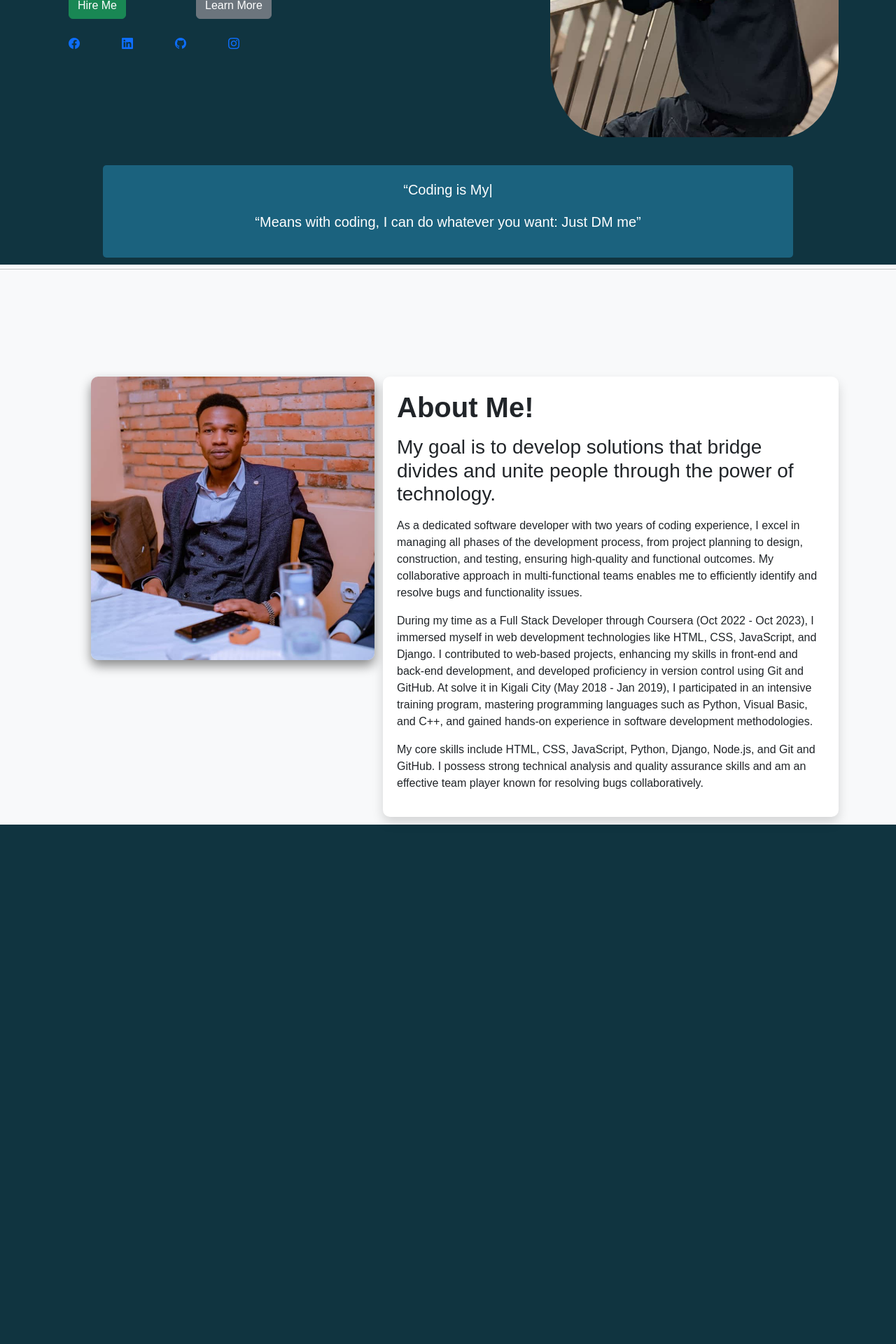
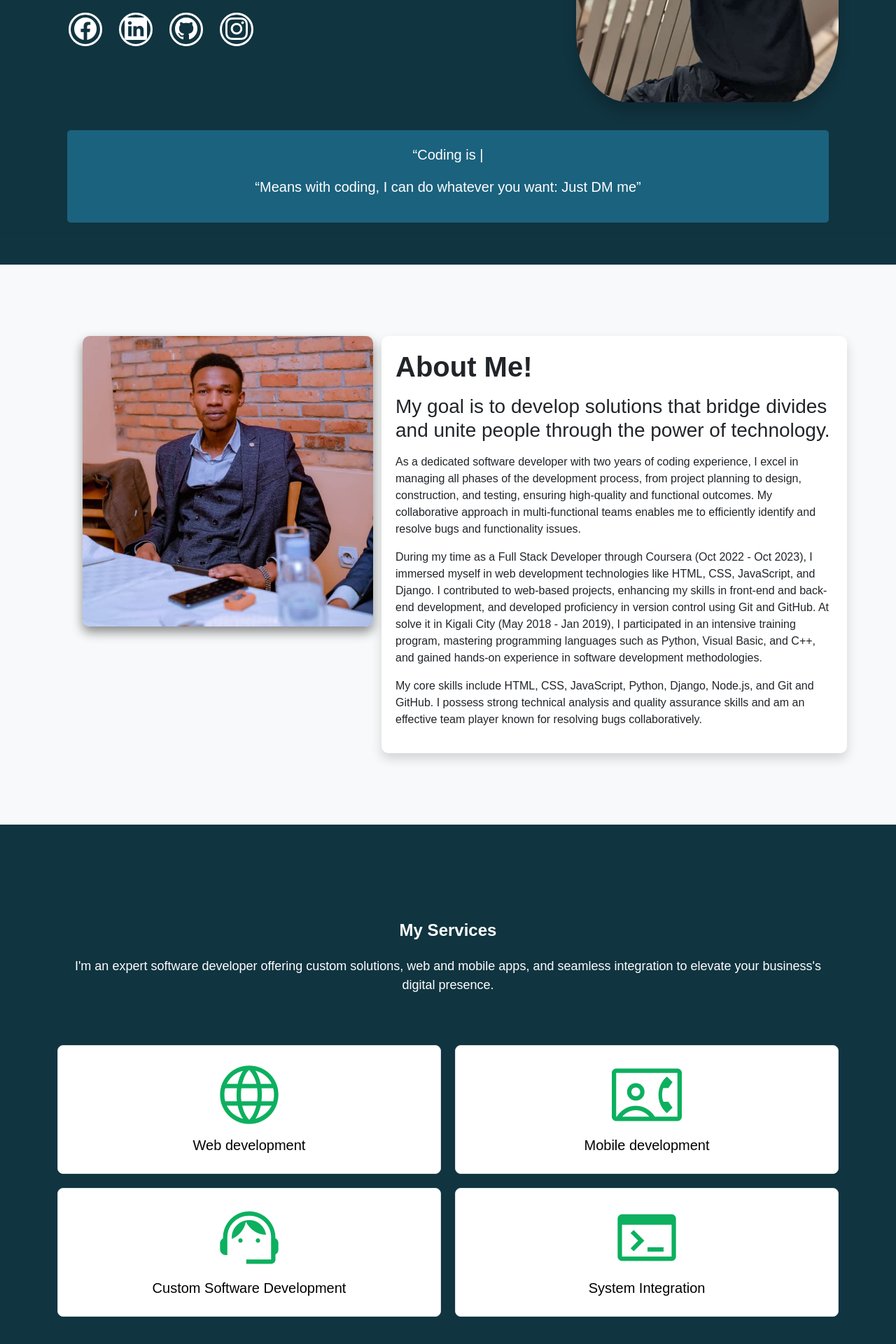
Before and after one commit to KABANOFESTO/Myprotofolio, a React (Vite) app: page / in a window 1280 px wide. Shown: the part 490-2410 px from the top of the page at 70% size. Before the commit the page ends 1688 px from the top, so only its background shows below. Built offline with nearby package versions, Linux system fonts and the light colour scheme; a web font is replaced by a local one.

Commit message:
ch-services

```diff
--- a/src/App.css
+++ b/src/App.css
@@ -1,4 +1,6 @@
 @import url("https://fonts.googleapis.com/css2?family=Playfair+Display:ital,wght@1,400;1,600;1,700&family=Poppins&family=Roboto&display=swap");
+
+@import 'https://fonts.googleapis.com/css2?family=Material+Symbols+Outlined:opsz,wght,FILL,GRAD@24,400,0,0';
 @import 'bootstrap/dist/css/bootstrap.min.css';
 @import 'bootstrap-icons/font/bootstrap-icons.css';
 /*boostrap-icons*/
--- a/src/CSS/style.css
+++ b/src/CSS/style.css
@@ -11,11 +11,6 @@
     background-color: #f8f9fa;
     height: 100vh;
 }
-
-.about-row {
-    margin: 120px auto;
-}
-
 
 .image img {
     max-width: 100%;
--- a/src/Components/Home.jsx
+++ b/src/Components/Home.jsx
@@ -1,11 +1,13 @@
 import About from "../pages/About";
 import Banner from "../pages/Banner";
+import Services from "../pages/Services";
 
 const Home = () => {
     return (
         <>
             <Banner />
             <About />
+            <Services />
         </>
     );
 }
--- a/src/index.css
+++ b/src/index.css
@@ -126,8 +126,10 @@ nav {
   background-color: transparent;
   border: none;
 }
-.card-body h4{
-  color: yellowgreen;
+
+.card-body h4 {
+  color: #0cb05e;
+  font-size: 50px;
 }
 
 .card-body {
@@ -136,10 +138,11 @@ nav {
 
 
 .card-title {
-  color: #0cb05e;
-  font-size: 60px;
+  color: #fff;
+
 }
-.card-text{
+
+.card-text {
   font-size: 20px;
 }
 
@@ -152,9 +155,10 @@ nav {
 }
 
 .img-body {
-  max-height: 550px;
-  max-width: 500px;
+  max-height: 500px;
+  max-width: 450px;
   border-radius: 20%;
+  box-shadow: 0 14px 18px rgba(0, 0, 0, 0.2);
 }
 
 @media (max-width: 767.98px) {
@@ -165,8 +169,13 @@ nav {
   .copyRight p {
     font-size: 12px;
   }
+
   .body-section {
     height: 100%;
+  }
+
+  .custom-card h5 {
+    font-size: 14px;
   }
 
 }
@@ -177,7 +186,8 @@ nav {
     /* Adjust as needed */
     overflow-y: auto;
   }
-  .detailat #s{
+
+  .detailat #s {
     display: none;
   }
 
@@ -210,9 +220,98 @@ nav {
   color: white;
   padding: 20px;
   border-radius: 5px;
-  width: 77%;
+  width: 85%;
 }
 
 .copyRight p {
   font-size: 20px;
 }
+
+.social-media a {
+  display: inline-flex;
+  justify-content: center;
+  align-items: center;
+  width: 3rem;
+  height: 3rem;
+  background: transparent;
+  border: .2rem solid white;
+  border-radius: 50%;
+  font-size: 2rem;
+  color: var(--main-color);
+  margin: 3rem 1.5rem 3rem 0;
+  transition: .5s ease;
+}
+
+.social-media a:hover {
+  background: yellowgreen;
+  color: var(--snd-bg-color);
+  box-shadow: 0 0 1rem var(--main-color);
+}
+
+/* services */
+.section {
+  height: 100vh;
+}
+
+/* Container for the services section */
+#service .container {
+  display: flex;
+  flex-direction: column;
+  align-items: center;
+}
+
+/* Title and description styles */
+#service .section-title {
+  font-size: 24px;
+  font-weight: bold;
+}
+
+#service .mb-5.pb-4 {
+  font-size: 18px;
+  max-width: 1600px;
+  margin: 0 auto 40px;
+}
+
+/* Grid layout for the service cards */
+.services-grid {
+  display: grid;
+  grid-template-columns: repeat(2, 1fr);
+  gap: 20px;
+  width: 100%;
+  max-width: 1200px;
+}
+
+/* Service card styles */
+.custom-card {
+  transition: transform 0.3s ease, box-shadow 0.3s ease;
+  border-radius: 8px;
+  background: white;
+  overflow: hidden;
+}
+
+.custom-card :hover {
+  background: #0cb05e;
+}
+
+/* Card body styles */
+.custom-card .card-body {
+  padding: 20px;
+  text-align: center;
+}
+
+/* Icon styles */
+.custom-card .icon {
+  font-size: 100px;
+  color: #0cb05e;
+  margin-bottom: 10px;
+}
+
+/* Hover effect for service cards */
+.custom-card:hover {
+  transform: translateY(-10px);
+  box-shadow: 0 10px 20px rgba(0, 0, 0, 0.15);
+}
+
+.custom-card h5 {
+  color: black;
+}
--- a/src/pages/About.jsx
+++ b/src/pages/About.jsx
@@ -4,8 +4,8 @@ import '../CSS/style.css';
 const About = () => {
     return (
         <>
-            <div class="about-outline mx-auto" >
-                <div class="container-fluid big-padding about-cover">
+            <div class="about-outline" >
+                <div class="container-fluid big-padding about-cover d-flex justify-content-center align-items-center">
                     <div class="container">
                         <div class="row about-row d-flex">
                             <div class="col-md-5 ps-0 ps-lg-5 no-padding image">
--- a/src/pages/Banner.jsx
+++ b/src/pages/Banner.jsx
@@ -34,7 +34,7 @@ const Banner = () => {
     return (
         <>
             <section class="w-full py-5 min-h-full body-section ">
-                <div class="container homeBody">
+                <div class="container d-flex justify-content-center align-items-center  homeBody">
                     <div class="row align-items-center ">
                         <div class="col-md-6">
                             <div class="card mx-auto">
@@ -46,7 +46,7 @@ const Banner = () => {
                                         <a href="#" class="btn btn-success">Hire Me</a>
                                         <a href="#" class="btn btn-secondary">Learn More</a>
                                     </div>
-                                    <div class="socials mt-4">
+                                    <div class="social-media mt-4">
                                         <a class="social-item" href="https://www.facebook.com/kabano.festo"><i class="bi bi-facebook"></i></a>
                                         <a class="social-item" href="https://www.linkedin.com/in/festo-kabano-3b5150251/"><i class="bi bi-linkedin"></i></a>
                                         <a class="social-item" href="https://github.com/KABANOFESTO"><i class="bi bi-github"></i></a>
--- /dev/null
+++ b/src/pages/Services.jsx
@@ -0,0 +1,84 @@
+import React, { useEffect } from 'react';
+
+const Services = () => {
+    useEffect(() => {
+        const customCards = document.querySelectorAll('.custom-card');
+
+        const handleMouseOver = (event) => {
+            const icon = event.currentTarget.querySelector('.icon');
+            if (icon) {
+                icon.style.color = 'white';
+            }
+        };
+
+        const handleMouseOut = (event) => {
+            const icon = event.currentTarget.querySelector('.icon');
+            if (icon) {
+                icon.style.color = ''; // Reset to original color
+            }
+        };
+
+        customCards.forEach(card => {
+            card.addEventListener('mouseover', handleMouseOver);
+            card.addEventListener('mouseout', handleMouseOut);
+        });
+
+        // Cleanup event listeners on component unmount
+        return () => {
+            customCards.forEach(card => {
+                card.removeEventListener('mouseover', handleMouseOver);
+                card.removeEventListener('mouseout', handleMouseOut);
+            });
+        };
+    }, []);
+
+    return (
+        <>
+            <section id="service" className="d-flex justify-content-center align-items-center min-vh-100">
+                <div className="container text-center service-content">
+                    <h6 className="section-title mb-4 text-white">My Services</h6>
+                    <p className="mb-5 pb-4 text-white">
+                        I'm an expert software developer offering custom solutions, web and mobile apps, and seamless integration to elevate your business's digital presence.
+                    </p>
+                    <div className="services-grid">
+                        <div className="custom-card card border">
+                            <div className="card-body">
+                                <span className="icon material-symbols-outlined">
+                                    language
+                                </span>
+                                <h5>Web development</h5>
+                            </div>
+                        </div>
+                        <div className="custom-card card border">
+                            <div className="card-body">
+                                <span className="icon material-symbols-outlined">
+                                    contact_phone
+                                </span>
+                                <h5>Mobile development</h5>
+                            </div>
+                        </div>
+                        <div className="custom-card card border">
+                            <div className="card-body">
+                                <span className="icon material-symbols-outlined">
+                                    support_agent
+                                </span>
+                                <h5>Custom Software Development</h5>
+                            </div>
+                        </div>
+                        <div className="custom-card card border">
+                            <div className="card-body">
+                                <span className="icon material-symbols-outlined">
+                                    terminal
+                                </span>
+                                <h5>System Integration</h5>
+                            </div>
+                        </div>
+                    </div>
+                </div>
+            </section>
+
+        </>
+    );
+}
+
+export default Services;
```
